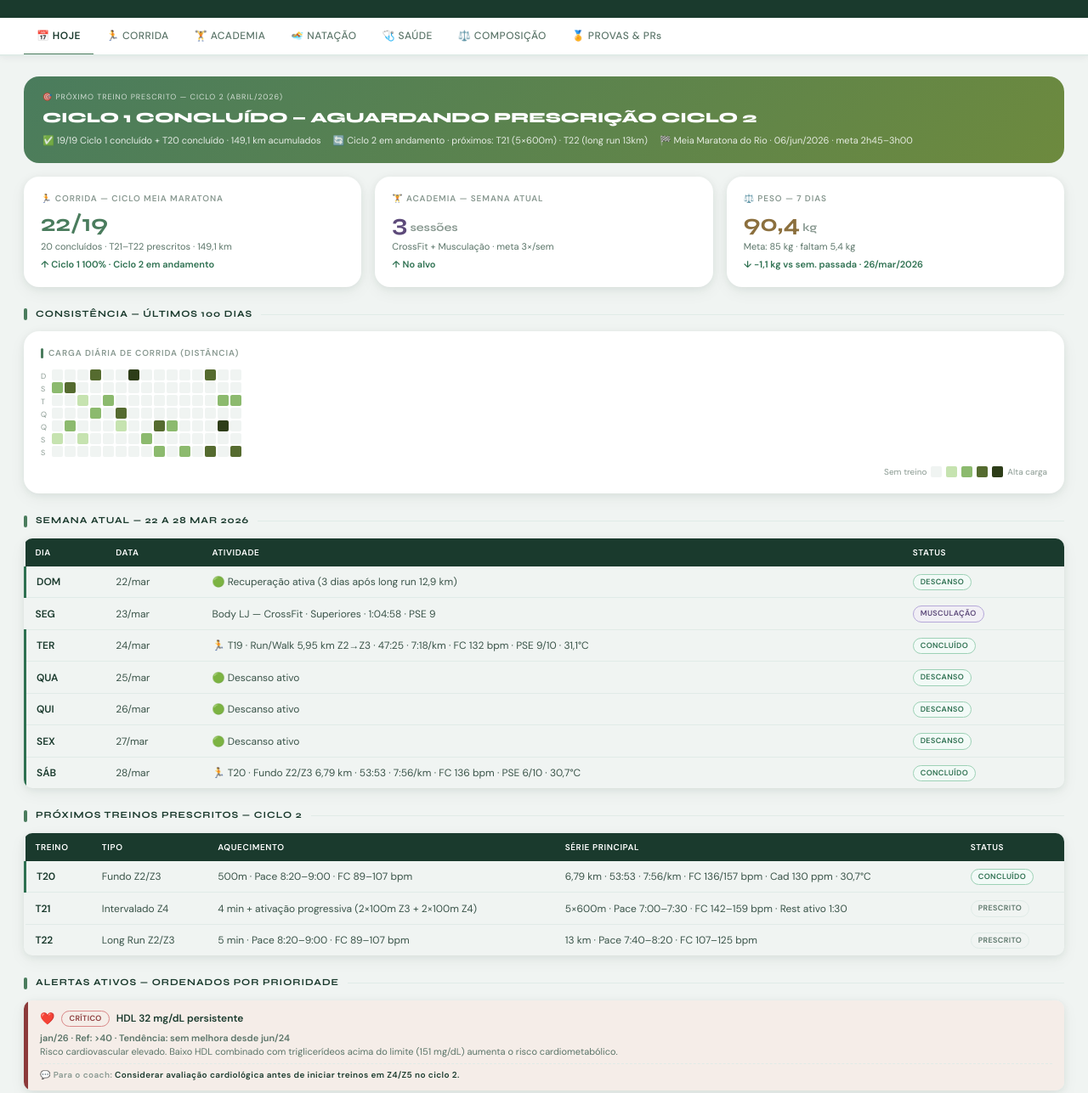
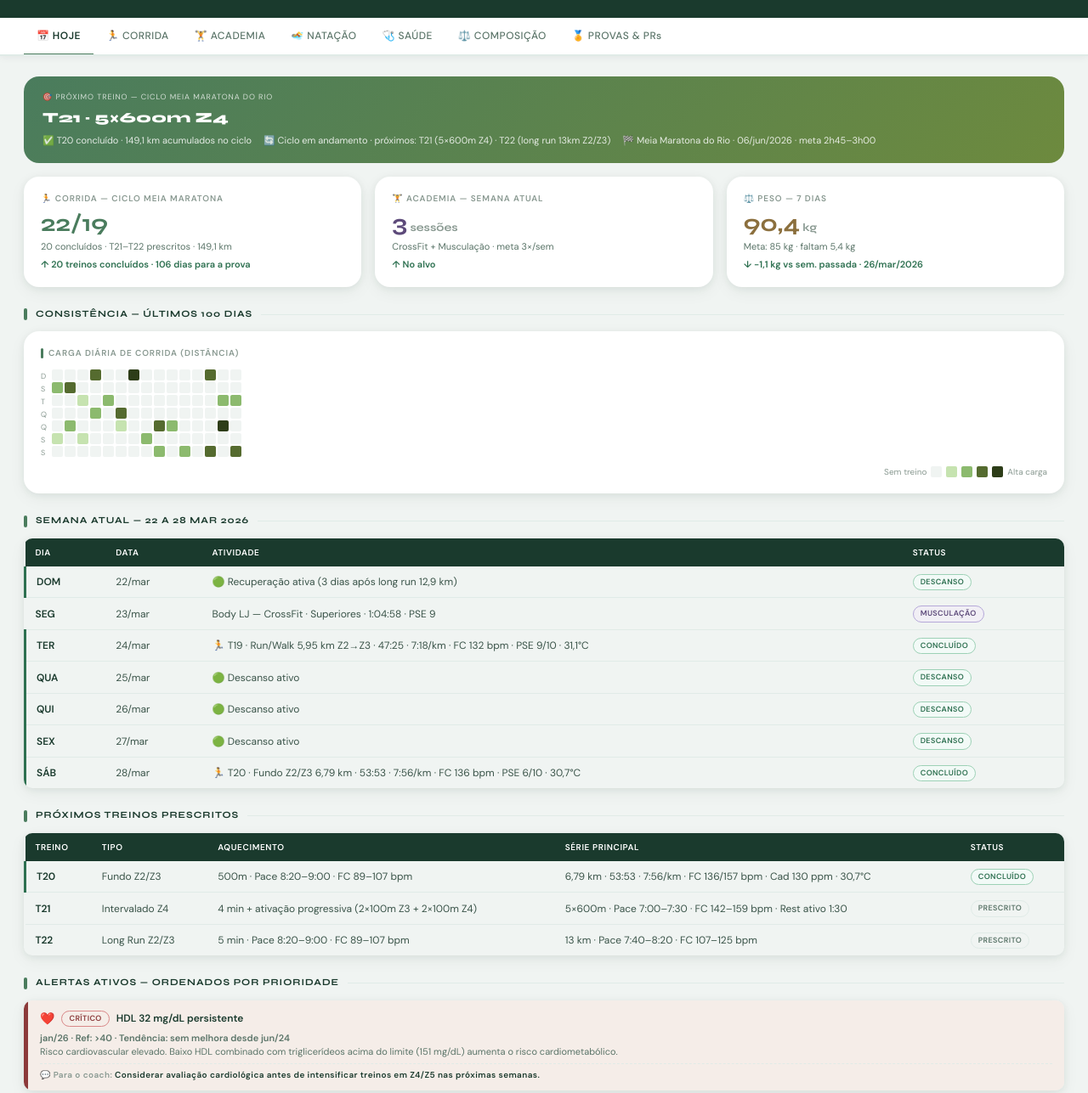
Before and after one commit to joaomarcos1710/dashboard-saude, a plain HTML site: page index.html in a window 1280 px wide. Shown: the part 213-1500 px from the top of the page at 85% size. Drawn offline with nearby package versions, Linux system fonts and the light colour scheme.

Commit message:
fix: remover referencias Ciclo 1/Ciclo 2 - ciclo unico Meia Maratona

```diff
--- a/index.html
+++ b/index.html
@@ -331,11 +331,11 @@ details[open] summary::before{transform:rotate(90deg)}
 <div id="page-hoje" class="page active">
 
   <div class="next-card">
-    <div class="next-label">🎯 PRÓXIMO TREINO PRESCRITO — CICLO 2 (ABRIL/2026)</div>
-    <div class="next-title">CICLO 1 CONCLUÍDO — AGUARDANDO PRESCRIÇÃO CICLO 2</div>
+    <div class="next-label">🎯 PRÓXIMO TREINO — CICLO MEIA MARATONA DO RIO</div>
+    <div class="next-title">T21 · 5×600m Z4</div>
     <div class="next-meta">
-      <span>✅ 19/19 Ciclo 1 concluído + T20 concluído · 149,1 km acumulados</span>
-      <span>🔄 Ciclo 2 em andamento · próximos: T21 (5×600m) · T22 (long run 13km)</span>
+      <span>✅ T20 concluído · 149,1 km acumulados no ciclo</span>
+      <span>🔄 Ciclo em andamento · próximos: T21 (5×600m Z4) · T22 (long run 13km Z2/Z3)</span>
       <span>🏁 Meia Maratona do Rio · 06/jun/2026 · meta 2h45–3h00</span>
     </div>
   </div>
@@ -345,7 +345,7 @@ details[open] summary::before{transform:rotate(90deg)}
       <div class="card-label">🏃 Corrida — ciclo Meia Maratona</div>
       <div class="card-value olive">22/19</div>
       <div class="card-sub">20 concluídos · T21–T22 prescritos · 149,1 km</div>
-      <div class="card-delta trend-up">↑ Ciclo 1 100% · Ciclo 2 em andamento</div>
+      <div class="card-delta trend-up">↑ 20 treinos concluídos · 106 dias para a prova</div>
     </div>
     <div class="card">
       <div class="card-label">🏋️ Academia — semana atual</div>
@@ -392,7 +392,7 @@ details[open] summary::before{transform:rotate(90deg)}
     </table>
   </div>
 
-  <div class="section-title">PRÓXIMOS TREINOS PRESCRITOS — CICLO 2</div>
+  <div class="section-title">PRÓXIMOS TREINOS PRESCRITOS</div>
   <div class="tbl-wrap">
     <table>
       <thead><tr><th>TREINO</th><th>TIPO</th><th>AQUECIMENTO</th><th>SÉRIE PRINCIPAL</th><th>STATUS</th></tr></thead>
@@ -438,7 +438,7 @@ details[open] summary::before{transform:rotate(90deg)}
 
   <div class="section-title">KPIs DO CICLO — COM TENDÊNCIA</div>
   <div class="grid5">
-    <div class="card"><div class="card-label">Total km</div><div class="card-value olive">149,1+</div><div class="card-sub">ciclo Meia Maratona · 22 treinos no plano</div><div class="card-delta trend-up">↑ 20 concluídos · Ciclo 2 em andamento</div></div>
+    <div class="card"><div class="card-label">Total km</div><div class="card-value olive">149,1+</div><div class="card-sub">ciclo Meia Maratona · 22 treinos no plano</div><div class="card-delta trend-up">↑ 20 concluídos · faltam 106 dias</div></div>
     <div class="card"><div class="card-label">Long run máx</div><div class="card-value olive">12,9<span style="font-size:12px;color:var(--text-l)"> km</span></div><div class="card-sub">T18 · 19/mar/2026</div><div class="card-delta trend-up">↑ +2,9 km vs anterior</div></div>
     <div class="card"><div class="card-label">FC repouso</div><div class="card-value olive">51<span style="font-size:12px;color:var(--text-l)"> bpm</span></div><div class="card-sub">Nível de atleta treinado</div><div class="card-delta trend-up">↓ −4 bpm vs início do ciclo</div></div>
     <div class="card"><div class="card-label">Cadência máx</div><div class="card-value olive">165<span style="font-size:12px;color:var(--text-l)"> ppm</span></div><div class="card-sub">T16 · 14/mar · novo máximo</div><div class="card-delta trend-up">↑ +32 ppm vs T1</div></div>
@@ -875,13 +875,13 @@ function showPage(id, el) {
 
 /* ── ALERTAS ── */
 const ALERTAS = [
-  {nivel:'crit',icon:'❤️',titulo:'HDL 32 mg/dL persistente',meta:'jan/26 · Ref: >40 · Tendência: sem melhora desde jun/24',resumo:'Risco cardiovascular elevado. Baixo HDL combinado com triglicerídeos acima do limite (151 mg/dL) aumenta o risco cardiometabólico.',coach:'Considerar avaliação cardiológica antes de iniciar treinos em Z4/Z5 no ciclo 2.'},
+  {nivel:'crit',icon:'❤️',titulo:'HDL 32 mg/dL persistente',meta:'jan/26 · Ref: >40 · Tendência: sem melhora desde jun/24',resumo:'Risco cardiovascular elevado. Baixo HDL combinado com triglicerídeos acima do limite (151 mg/dL) aumenta o risco cardiometabólico.',coach:'Considerar avaliação cardiológica antes de intensificar treinos em Z4/Z5 nas próximas semanas.'},
   {nivel:'crit',icon:'🧬',titulo:'Beta-talassemia minor — ferritina 486 µg/L',meta:'Crônico · Ferritina acima do limite superior (446 µg/L)',resumo:'NÃO suplementar ferro. VO₂max estruturalmente 5–10% menor. Usar FC e PSE como guias principais.',coach:'Informar o coach sobre limitação estrutural de VO₂max. FC máxima pode estar limitada também pelo Neblock.'},
   {nivel:'crit',icon:'💊',titulo:'Ácido úrico 7,8 mg/dL — risco de gota',meta:'jan/26 · Ref: <7,0 · Tendência: 6,5→7,8 (subindo)',resumo:'Desidratação concentra ácido úrico — risco aumentado em treinos longos no calor. Evitar: vísceras, frutos do mar, cerveja.',coach:'Monitorar sinais de crise inflamatória articular pós-treino intenso. Checar com médico.'},
   {nivel:'warn',icon:'☀️',titulo:'Vitamina D 28 ng/mL — insuficiente',meta:'jan/26 · Ref atleta: 40–60 ng/mL · Consulta: 22/abr às 8h',resumo:'Vitamina D insuficiente afeta recuperação muscular, imunidade e absorção de cálcio.',coach:'Confirmar dose de suplementação com o endocrinologista na consulta de 22/abr.'},
   {nivel:'warn',icon:'💉',titulo:'Neblock (betabloqueador) + FC artificialmente limitada',meta:'Contínuo · Prescrição cardiológica',resumo:'Neblock limita FC máxima. Zonas de treino baseadas em FC podem estar subavaliadas. Monitorar por PSE e pace.',coach:'Usar RPE (escala de esforço percebido) em paralelo com FC nas sessões Z4/Z5.'},
   {nivel:'warn',icon:'⚖️',titulo:'Triglicerídeos 151 mg/dL — acima do limite',meta:'jan/26 · Ref: <150 · Subiu vs nov/25 (103→151)',resumo:'Pode estar relacionado à alimentação no período festivo. Exercício aeróbico regular tende a reduzir.',coach:'Solicitar novo painel lipídico em mai/2026 (pré-prova) para avaliar evolução.'},
-  {nivel:'info',icon:'✅',titulo:'Ciclo 2 em andamento — T20 concluído · 149,1 km',meta:'Meia Maratona do Rio · 06/jun/2026',resumo:'Ciclo 1 100% concluído (19/19 + 4 bônus). T20 (28/mar): Fundo Z2/Z3 6,79 km · 53:53 · 7:56/km · FC 136/157 bpm · Cad 130 ppm · PSE 6/10 · 30,7°C.',coach:'Próximos: T21 (5×600m Z4) e T22 (long run 13 km). Cadência 130 ppm — foco em elevar para 165+ nos treinos de Z2.'},
+  {nivel:'info',icon:'✅',titulo:'Ciclo Meia Maratona — T20 concluído · 149,1 km',meta:'Meia Maratona do Rio · 06/jun/2026',resumo:'19/19 treinos base + 4 bônus + T20 concluído. T20 (28/mar): Fundo Z2/Z3 6,79 km · 53:53 · 7:56/km · FC 136/157 bpm · Cad 130 ppm · PSE 6/10 · 30,7°C.',coach:'Próximos: T21 (5×600m Z4) e T22 (long run 13 km). Cadência 130 ppm — foco em elevar para 165+ nos treinos de Z2.'},
   {nivel:'info',icon:'💉',titulo:'Tirzepatida (Mounjaro) — planejar dias de injeção',meta:'Semanal · Pode causar náusea e queda de energia',resumo:'GLP-1 pode afetar energia e disposição. Injetar preferencialmente pós-treino ou em dia de descanso.',coach:'Comunicar ao coach qual dia da semana é o dia da injeção para ajuste de intensidade.'},
 ];
 
```
